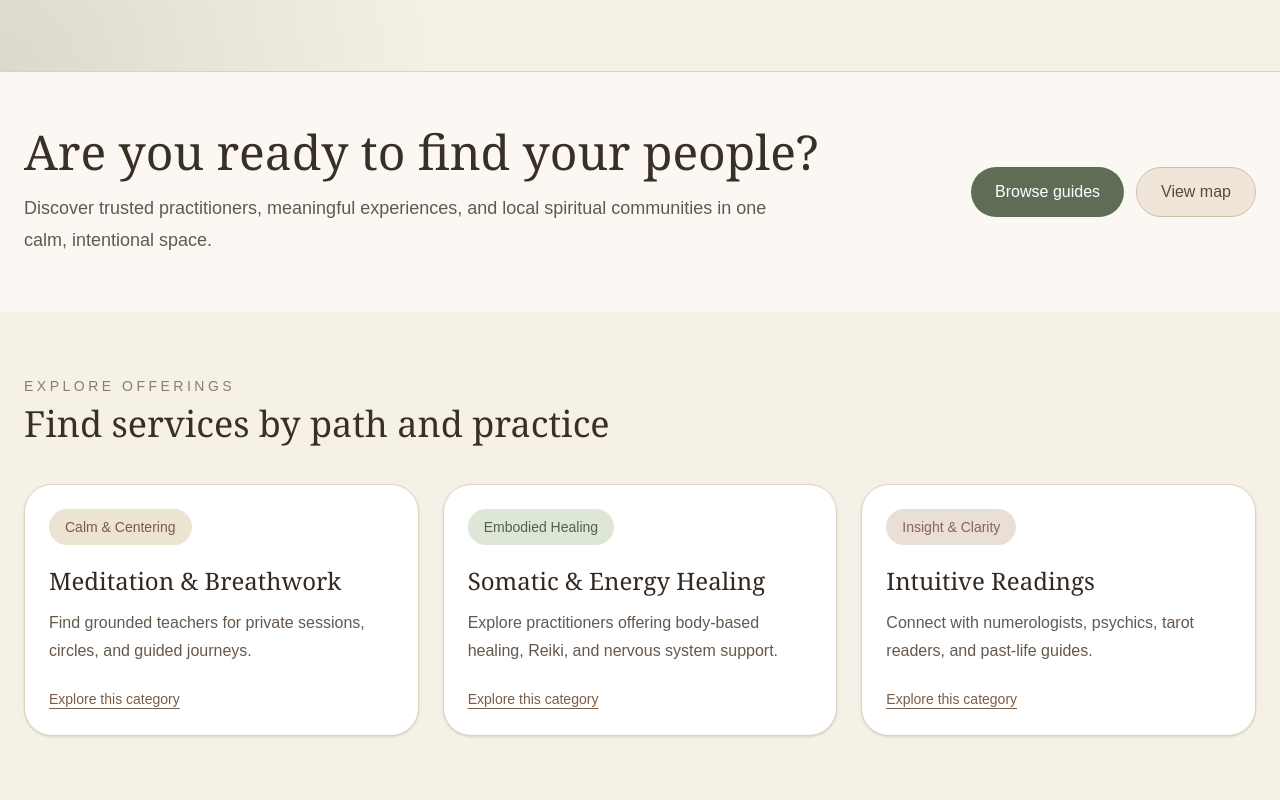
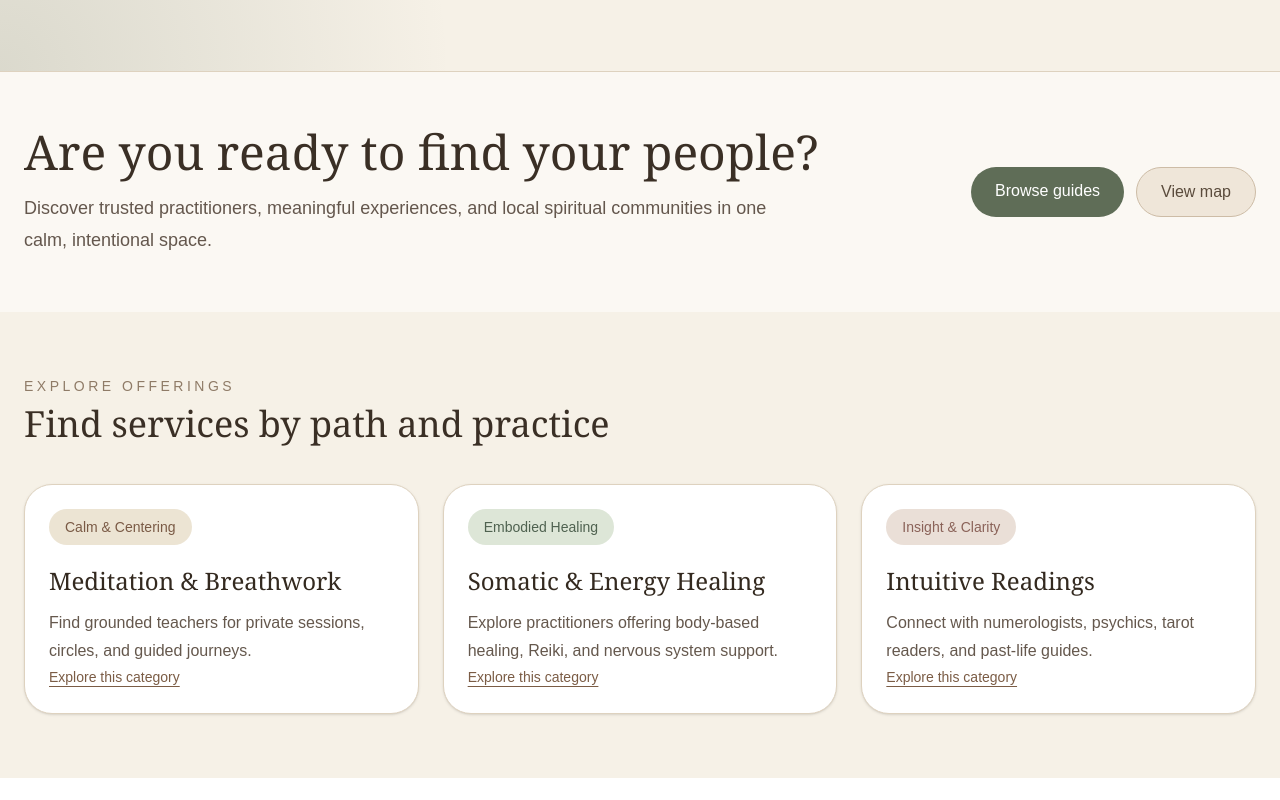
Before and after one commit to hollyLGru/spiritual-app, a Next.js app: page / in a window 1280 px wide. Shown: the part 870-1670 px from the top of the page. After the commit the page ends 1648 px from the top, so only its background shows below. Built offline with nearby package versions, Linux system fonts and the light colour scheme.

Commit message:
Update HomePage.jsx

```diff
--- a/src/components/HomePage.jsx
+++ b/src/components/HomePage.jsx
@@ -1,3 +1,5 @@
+import Link from 'next/link'
+
 export default function HomePage({ services, tags }) {
   return (
     <div className="min-h-screen bg-[#f6f1e7] text-[#3d342b]">
@@ -70,12 +72,18 @@ export default function HomePage({ services, tags }) {
           </div>
 
           <div className="flex gap-3">
-            <button className="rounded-full bg-[#5f6d57] px-6 py-3 font-medium text-white">
+            <Link
+              href={`/guides`}
+              className="rounded-full bg-[#5f6d57] px-6 py-3 font-medium text-white"
+            >
               Browse guides
-            </button>
-            <button className="rounded-full border border-[#cdbca6] bg-[#efe6d9] px-6 py-3 font-medium text-[#5a4b3c]">
+            </Link>
+            <Link
+              href={`/map`}
+              className="rounded-full border border-[#cdbca6] bg-[#efe6d9] px-6 py-3 font-medium text-[#5a4b3c]"
+            >
               View map
-            </button>
+            </Link>
           </div>
         </div>
       </section>
@@ -113,9 +121,12 @@ export default function HomePage({ services, tags }) {
                 {service.title}
               </h4>
               <p className="mt-3 leading-7 text-[#65584d]">{service.desc}</p>
-              <button className="mt-6 text-sm font-medium text-[#7b5c45] underline underline-offset-4">
+              <Link
+                href={`/services/${service.title}`}
+                className="mt-6 text-sm font-medium text-[#7b5c45] underline underline-offset-4"
+              >
                 Explore this category
-              </button>
+              </Link>
             </div>
           ))}
         </div>
```
